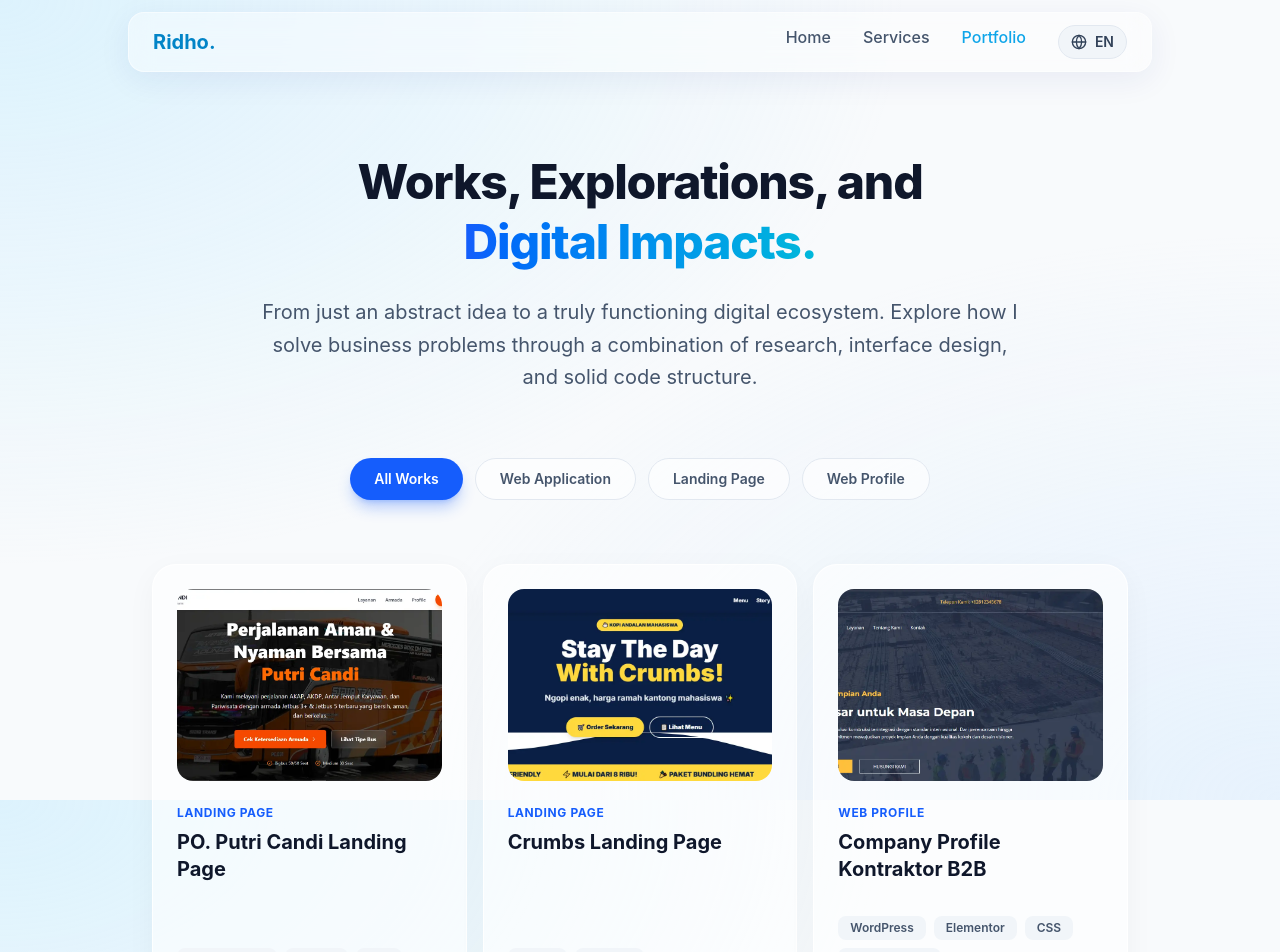
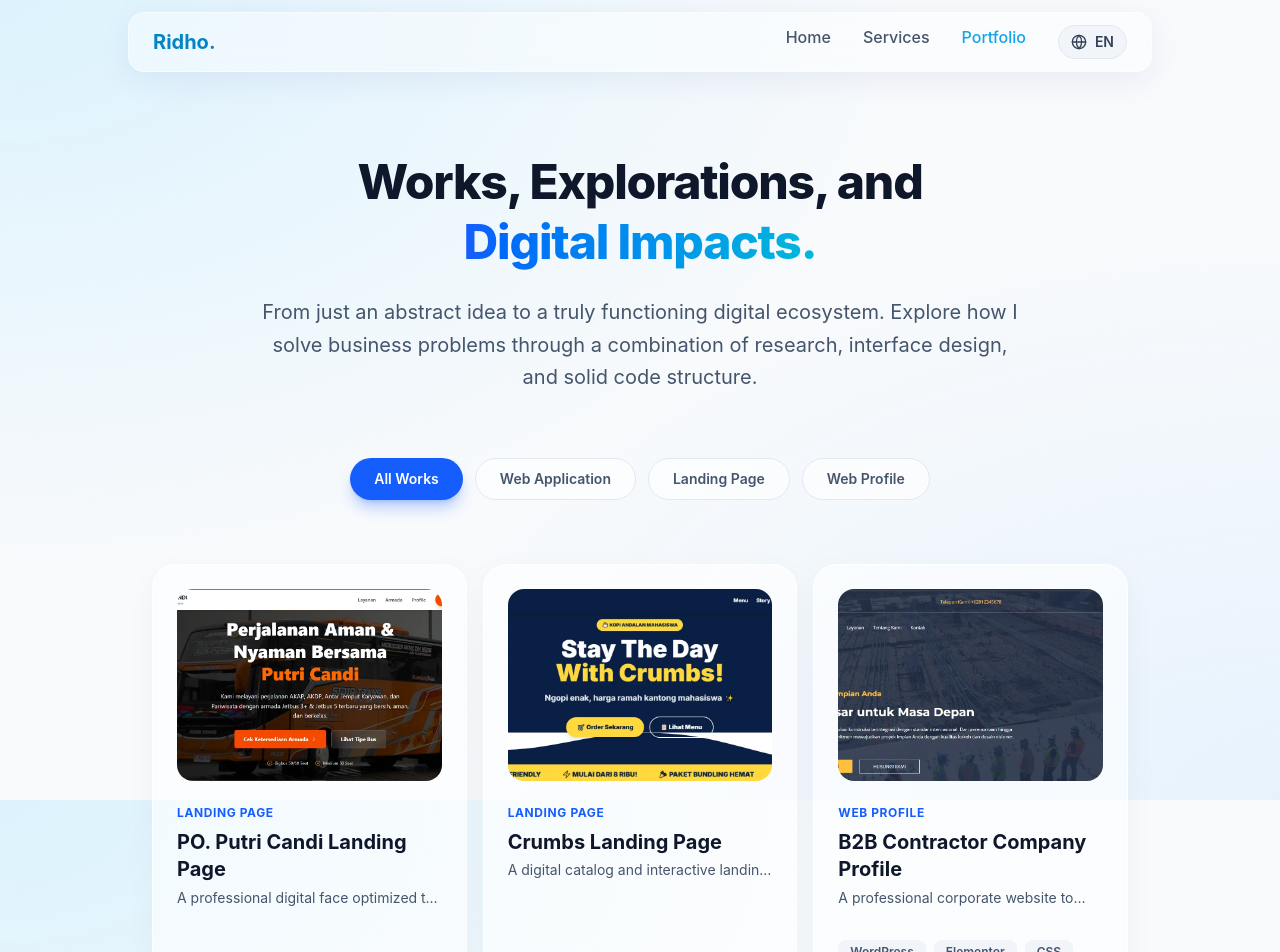
Before and after one commit to ridhoarrosyid/ridhoarrosyid.github.io, a React (Vite) app: page /#/portfolio in a window 1280 px wide. Shown: the top 952 px of the page. Built offline with nearby package versions, Linux system fonts and the light colour scheme.

Commit message:
fix bug short description in card projects

```diff
--- a/src/components/Modal.tsx
+++ b/src/components/Modal.tsx
@@ -38,11 +38,14 @@ export default function Modal({
           <span className="mb-2 block text-sm font-bold tracking-wider text-blue-600 uppercase">
             {t(`portfolio.filters.${selectedProject.category.code}`)}
           </span>
-          <h2 className="mb-6 text-3xl font-extrabold text-slate-900">
+          <h2 className="mb-3 text-3xl font-extrabold text-slate-900">
             {t(`projects.${selectedProject.id}.title`)}
           </h2>
+          <p className="mb-6 text-lg leading-relaxed text-slate-600">
+            {t(`projects.${selectedProject.id}.shortDesc`)}
+          </p>
 
-          <div className="mb-10 flex flex-wrap gap-2 border-b border-slate-200 pb-8">
+          <div className="mb-2 flex flex-wrap gap-2 border-b border-slate-200 pb-8">
             {selectedProject.tech.map((e) => (
               <span
                 key={e}
--- a/src/pages/Portfolio.tsx
+++ b/src/pages/Portfolio.tsx
@@ -96,7 +96,7 @@ const Portfolio = () => {
                 // Tampil jika ada gambar
                 <img
                   src={getImageUrl(project.image)}
-                  alt={`Tangkapan layar proyek ${project.title}`}
+                  alt={`Tangkapan layar proyek ${t(`projects.${project.id}.title`)}`}
                   className="h-full w-full object-cover transition-transform duration-500 group-hover:scale-105"
                   loading="lazy"
                 />
@@ -113,11 +113,14 @@ const Portfolio = () => {
 
             <div className="mb-4">
               <span className="mb-2 block text-xs font-bold tracking-wider text-blue-600 uppercase">
-                {project.category.display}
+                {t(`portfolio.filters.${project.category.code}`)}
               </span>
               <h3 className="text-xl leading-snug font-bold text-slate-900 transition-colors group-hover:text-blue-600">
-                {project.title}
+                {t(`projects.${project.id}.title`)}
               </h3>
+              <p className="mt-1 line-clamp-1 text-sm text-slate-600">
+                {t(`projects.${project.id}.shortDesc`)}
+              </p>
             </div>
 
             <div className="mt-auto flex flex-wrap gap-2 pt-4">
```
